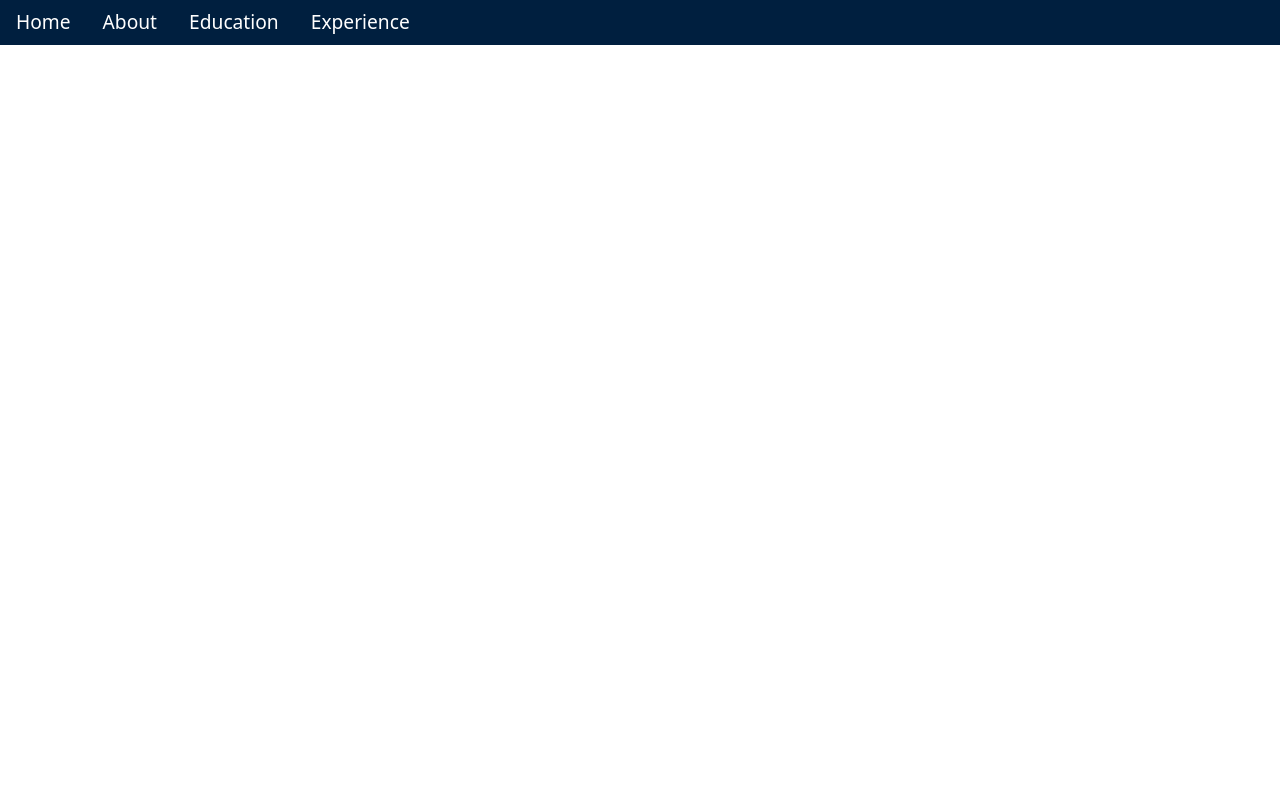
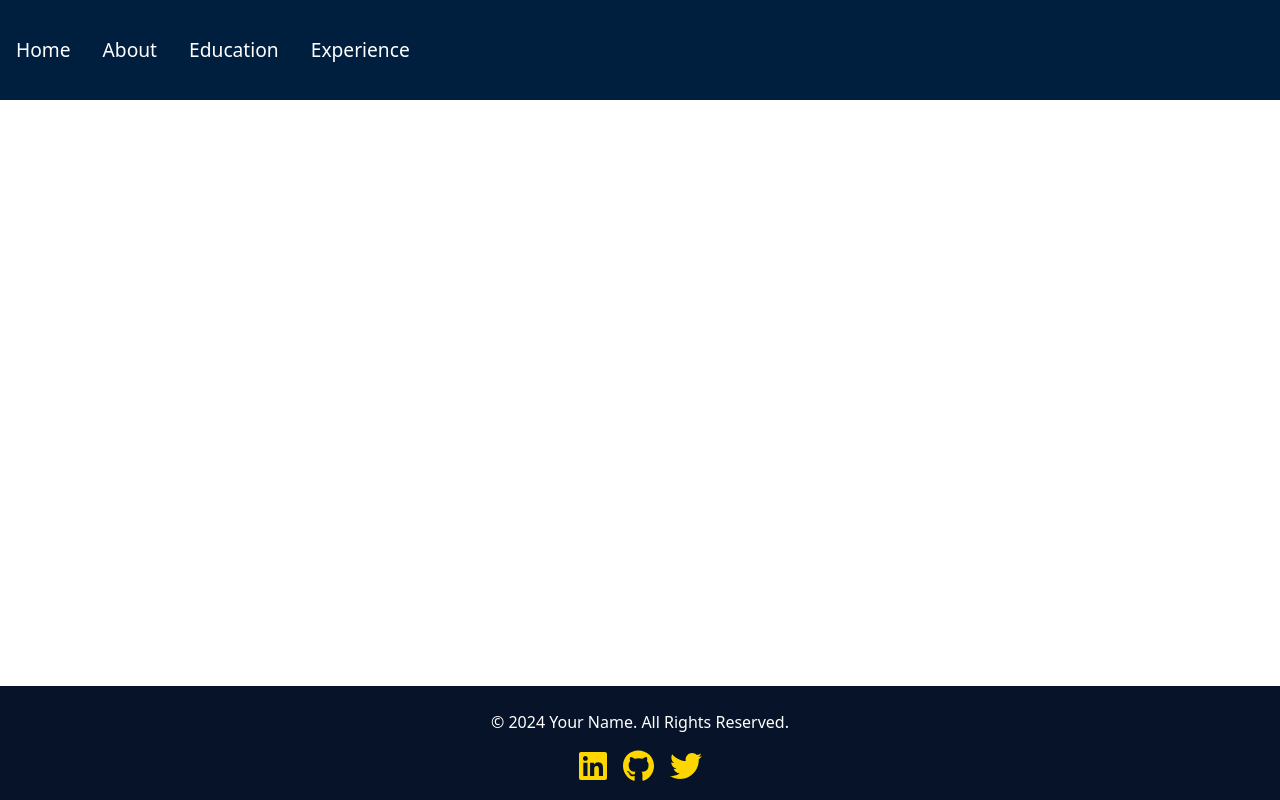
Before and after one commit to LebogangMputle/CDV5-react, a React (Vite) app: page /footer in a window 1280 px wide. Built offline with nearby package versions, Linux system fonts and the light colour scheme.

Commit message:
"Added Font Awesome icons, updated dependencies, and modified CSS files for various components"

```diff
--- a/index.html
+++ b/index.html
@@ -5,6 +5,10 @@
     <link rel="icon" type="image/png" href="/favicon.ico"/>
     <meta name="viewport" content="width=device-width, initial-scale=1.0" />
     <title>Portfolio In React</title>
+    <link
+    href="https://fonts.googleapis.com/css2?family=Roboto:wght@400;700&display=swap"
+    rel="stylesheet"
+     />
   </head>
   <body>
     <div id="root"></div>
--- a/package.json
+++ b/package.json
@@ -12,6 +12,9 @@
   "dependencies": {
     "@fontsource/outfit": "^5.0.13",
     "@fontsource/roboto": "^5.0.13",
+    "@fortawesome/fontawesome-svg-core": "^6.5.2",
+    "@fortawesome/free-brands-svg-icons": "^6.5.2",
+    "@fortawesome/react-fontawesome": "^0.2.2",
     "bootstrap": "^5.2.3",
     "react": "^18.2.0",
     "react-dom": "^18.2.0",
--- a/src/App.jsx
+++ b/src/App.jsx
@@ -6,16 +6,19 @@ import About from './components/About/About';
 import Education from './components/Education/Education';
 import Experience from './components/Expirience/Experience';
 import './App.css';
+import Footer from './components/Footer/Footer';
 
 const App = () => {
   return (
     <BrowserRouter>
     <Navbar />
+    <Footer />
     <Routes>
           <Route path="/" element={<Home />} />
           <Route path="/about" element={<About />} />
           <Route path="/education" element={<Education />} />
           <Route path="/experience" element={<Experience/>} />
+          {/* <Route path="/footer" element={<Footer />} /> */}
     </Routes>
     </BrowserRouter>
   );
--- a/src/components/About/About.css
+++ b/src/components/About/About.css
@@ -1,3 +1,4 @@
+
 .about {
     padding: 2rem;
     background-color: #eef4ff;
--- a/src/components/Education/Education.css
+++ b/src/components/Education/Education.css
@@ -1,3 +1,4 @@
+
 .education {
     padding: 2rem;
     background-color: #f0f8ff;
--- a/src/components/Expirience/Experience.css
+++ b/src/components/Expirience/Experience.css
@@ -1,3 +1,4 @@
+
 .experience {
     padding: 2rem;
     background-color: #eef4ff;
--- /dev/null
+++ b/src/components/Footer/Footer.css
@@ -0,0 +1,36 @@
+
+.footer {
+    background-color: #071329; /* Dark blue background */
+    color: white;
+    text-align: center;
+    padding: 1rem 0;
+    position: fixed;
+    width: 100%;
+    bottom: 0;
+  }
+
+  .footer-content {
+    display: flex;
+    flex-direction: column;
+    align-items: center;
+  }
+
+  .footer-content p {
+    margin: 0.5rem 0;
+  }
+
+  .social-media-icons {
+    display: flex;
+    justify-content: center;
+    margin-top: 0.5rem;
+  }
+
+  .social-media-icons a {
+    color: #ffd700; /* Gold color for links */
+    text-decoration: none;
+    margin: 0 0.5rem;
+  }
+
+  .social-media-icons a:hover {
+    color: #fff; /* Change to white on hover */
+  }
--- /dev/null
+++ b/src/components/Footer/Footer.jsx
@@ -0,0 +1,27 @@
+// import React from 'react';
+import { FontAwesomeIcon } from '@fortawesome/react-fontawesome';
+import { faLinkedin, faGithub, faTwitter } from '@fortawesome/free-brands-svg-icons';
+import './Footer.css';
+
+const Footer = () => {
+    return (
+      <footer className="footer">
+        <div className="footer-content">
+          <p>&copy; 2024 Your Name. All Rights Reserved.</p>
+          <div className="social-media-icons">
+            <a href="https://www.linkedin.com/in/yourprofile" target="_blank" rel="noopener noreferrer">
+              <FontAwesomeIcon icon={faLinkedin} size="2x" />
+            </a>
+            <a href="https://github.com/yourprofile" target="_blank" rel="noopener noreferrer">
+              <FontAwesomeIcon icon={faGithub} size="2x" />
+            </a>
+            <a href="https://twitter.com/yourprofile" target="_blank" rel="noopener noreferrer">
+              <FontAwesomeIcon icon={faTwitter} size="2x" />
+            </a>
+          </div>
+        </div>
+      </footer>
+    );
+  };
+
+  export default Footer;
--- a/src/components/Home/Home.css
+++ b/src/components/Home/Home.css
@@ -1,3 +1,4 @@
+
 .home {
     padding: 2rem;
     background-color: #e8f4f8;
--- a/src/components/Navbar/Navbar.css
+++ b/src/components/Navbar/Navbar.css
@@ -1,6 +1,8 @@
+
 .navbar {
     background-color: #001f3f;
-    padding: 1rem;
+    padding-bottom: 100px;
+    height: 100px;
   }
 
   .navbar-list {
```
Also changed, not shown: 1 other file (tests, documents, lock files or other folders).
